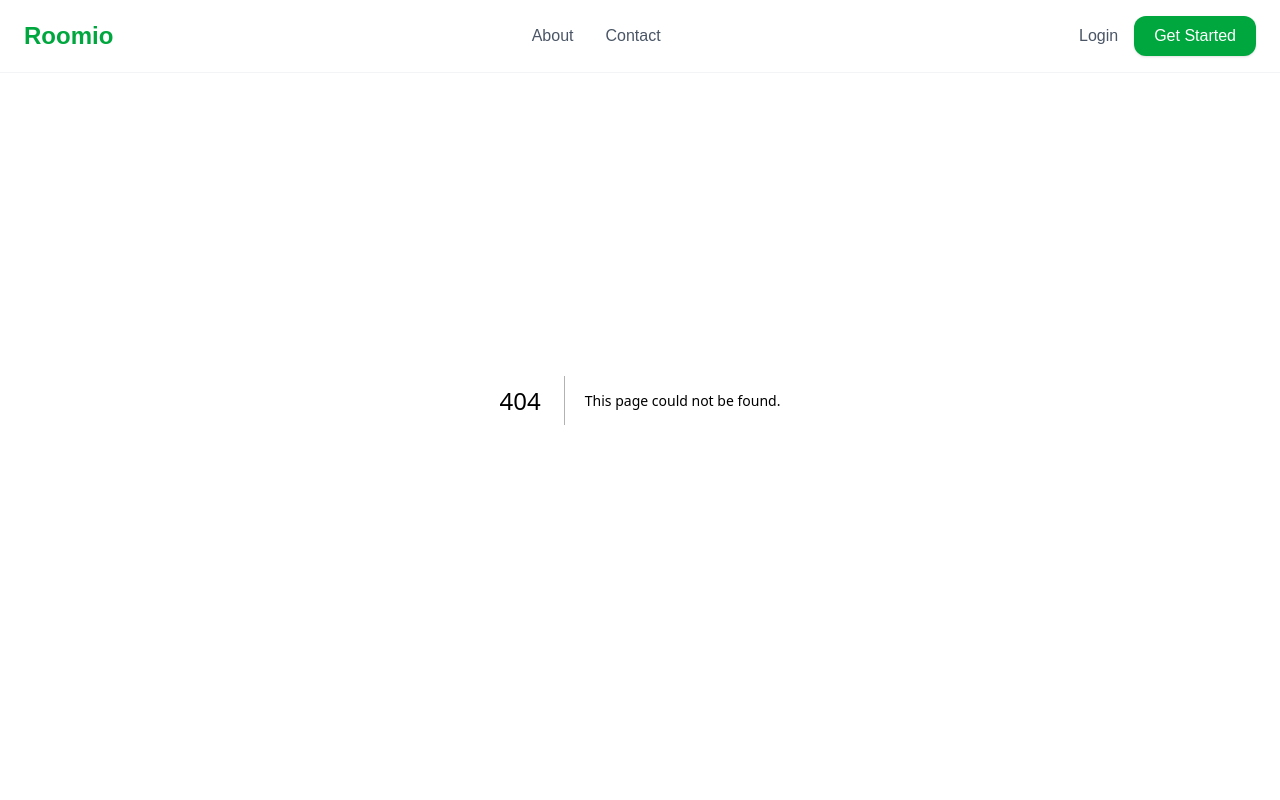
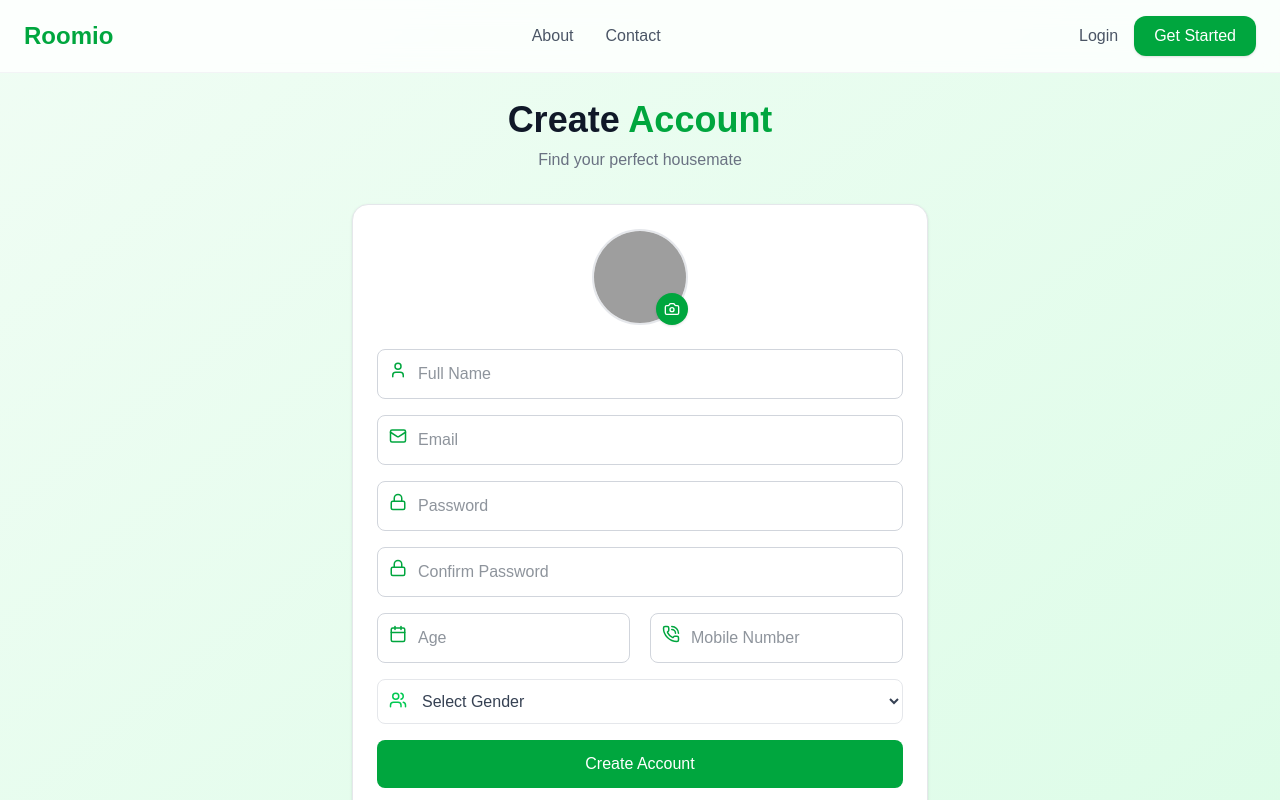
Before and after one commit to Pritammandal77/Roomioo-Frontend, a Next.js app: page /signup in a window 1280 px wide. Before the commit this address had no page. Shown: the top 800 px of the page. Built offline with nearby package versions, Linux system fonts and the light colour scheme; grey boxes are pictures that could not be loaded.

Commit message:
created signup page

```diff
--- /dev/null
+++ b/src/app/(auth)/signup/page.tsx
@@ -0,0 +1,213 @@
+"use client";
+
+import { useState } from "react";
+import {
+  Mail,
+  Lock,
+  User,
+  Calendar,
+  Users,
+  Camera,
+  PhoneCallIcon,
+} from "lucide-react";
+import Link from "next/link";
+
+export default function SignUp() {
+  const [formData, setFormData] = useState({
+    email: "",
+    password: "",
+    confirmPassword: "",
+    fullName: "",
+    age: "",
+    mobileNumber: "",
+    gender: "",
+  });
+
+  const [file, setFile] = useState<File | null>(null);
+  const [preview, setPreview] = useState<string>("");
+
+  const handleChange = (
+    e: React.ChangeEvent<HTMLInputElement | HTMLSelectElement>,
+  ) => {
+    setFormData({ ...formData, [e.target.name]: e.target.value });
+  };
+
+  const handleFileChange = (e: React.ChangeEvent<HTMLInputElement>) => {
+    if (e.target.files && e.target.files[0]) {
+      const selected = e.target.files[0];
+      setFile(selected);
+
+      // preview image
+      const imageUrl = URL.createObjectURL(selected);
+      setPreview(imageUrl);
+    }
+  };
+
+  const handleSubmit = (e: React.FormEvent) => {
+    e.preventDefault();
+
+    if (formData.password !== formData.confirmPassword) {
+      alert("Passwords do not match");
+      return;
+    }
+
+    const data = new FormData();
+    Object.entries(formData).forEach(([key, value]) => {
+      data.append(key, value);
+    });
+
+    if (file) data.append("profilePicture", file);
+
+    console.log("Form Data:", data);
+  };
+
+  return (
+    <section className="min-h-screen flex items-center justify-center pt-25 pb-10 bg-linear-to-br from-green-50 to-green-100 px-4">
+      <div className="w-full max-w-xl">
+        {/* Heading */}
+        <div className="text-center mb-8">
+          <h2 className="text-3xl xl:text-4xl font-semibold text-gray-900">
+            Create <span className="text-green-600">Account</span>
+          </h2>
+          <p className="text-gray-500 mt-2">Find your perfect housemate</p>
+        </div>
+
+        {/* Card */}
+        <div className="bg-white border border-gray-200 rounded-2xl p-6 shadow-sm">
+          {/* Avatar Upload */}
+          <div className="flex justify-center mb-6">
+            <div className="relative">
+              {/* Image Circle */}
+              <div className="w-24 h-24 rounded-full overflow-hidden border-2 border-gray-200">
+                <img
+                  src={
+                    preview ||
+                    "https://cdn-icons-png.flaticon.com/512/149/149071.png"
+                  }
+                  alt="avatar"
+                  className="w-full h-full object-cover"
+                />
+              </div>
+
+              {/* Edit Button */}
+              <label className="absolute bottom-0 right-0 bg-green-600 p-2 rounded-full cursor-pointer hover:bg-green-700 transition shadow">
+                <Camera size={16} className="text-white" />
+                <input
+                  type="file"
+                  accept="image/png, image/jpeg"
+                  onChange={handleFileChange}
+                  className="hidden"
+                />
+              </label>
+            </div>
+          </div>
+
+          {/* Form */}
+          <form onSubmit={handleSubmit} className="space-y-4">
+            <Input
+              icon={User}
+              name="fullName"
+              placeholder="Full Name"
+              onChange={handleChange}
+            />
+            <Input
+              icon={Mail}
+              name="email"
+              type="email"
+              placeholder="Email"
+              onChange={handleChange}
+            />
+            <Input
+              icon={Lock}
+              name="password"
+              type="password"
+              placeholder="Password"
+              onChange={handleChange}
+            />
+            <Input
+              icon={Lock}
+              name="confirmPassword"
+              type="password"
+              placeholder="Confirm Password"
+              onChange={handleChange}
+            />
+            <div className="flex gap-5">
+              <Input
+                icon={Calendar}
+                name="age"
+                type="number"
+                placeholder="Age"
+                onChange={handleChange}
+              />
+              <Input
+                icon={PhoneCallIcon}
+                name="mobileNumber"
+                type="number"
+                placeholder="Mobile Number"
+                onChange={handleChange}
+              />
+            </div>
+
+            {/* Gender */}
+            <div className="relative">
+              <Users
+                className="absolute left-3 top-3 text-green-500"
+                size={18}
+              />
+              <select
+                name="gender"
+                onChange={handleChange}
+                className="w-full pl-10 pr-4 py-3 rounded-lg border border-gray-200 focus:ring-2 focus:ring-green-500 outline-none text-gray-700"
+              >
+                <option value="">Select Gender</option>
+                <option value="male">Male</option>
+                <option value="female">Female</option>
+                <option value="others">Others</option>
+              </select>
+            </div>
+
+            {/* Submit */}
+            <button className="w-full py-3 rounded-lg bg-green-600 text-white font-medium hover:bg-green-700 transition">
+              Create Account
+            </button>
+          </form>
+
+          {/* Divider */}
+          <div className="flex items-center gap-3 my-6">
+            <div className="flex-1 h-px bg-gray-200"></div>
+            <span className="text-gray-400 text-sm">OR</span>
+            <div className="flex-1 h-px bg-gray-200"></div>
+          </div>
+
+          {/* Google */}
+          <button className="w-full py-3 rounded-lg border border-gray-400 cursor-pointer shadow-md flex items-center justify-center gap-2 hover:bg-gray-50 transition">
+            <img
+              src="https://www.svgrepo.com/show/475656/google-color.svg"
+              className="w-5 h-5"
+            />
+            Continue with Google
+          </button>
+
+          <div className="flex items-center justify-center text-[14px] mt-4">
+            <Link href="/signin" className="text-blue-500">
+              Already have an account? Log in
+            </Link>
+          </div>
+        </div>
+      </div>
+    </section>
+  );
+}
+
+/* Input Component */
+function Input({ icon: Icon, ...props }: any) {
+  return (
+    <div className="relative">
+      <Icon className="absolute left-3 top-3 text-green-600" size={18} />
+      <input
+        {...props}
+        className="w-full pl-10 pr-4 py-3 rounded-lg border border-gray-300 focus:ring-2 focus:ring-green-500 outline-none text-gray-800"
+      />
+    </div>
+  );
+}
--- a/src/components/landing/WhyChooseUs.tsx
+++ b/src/components/landing/WhyChooseUs.tsx
@@ -71,7 +71,7 @@ export default function WhyChooseUs() {
   );
 }
 
-/* RIGHT SIDE LIST ITEM */
+
 function Feature({ icon: Icon, title }: { icon: any; title: string }) {
   return (
     <motion.div
```
